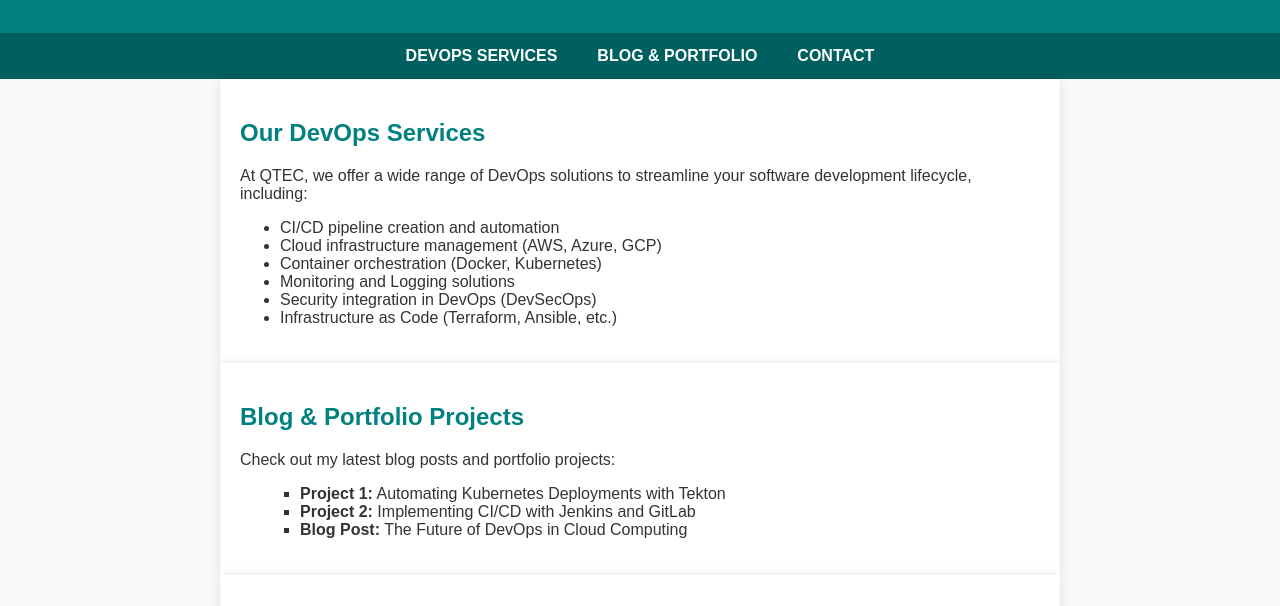
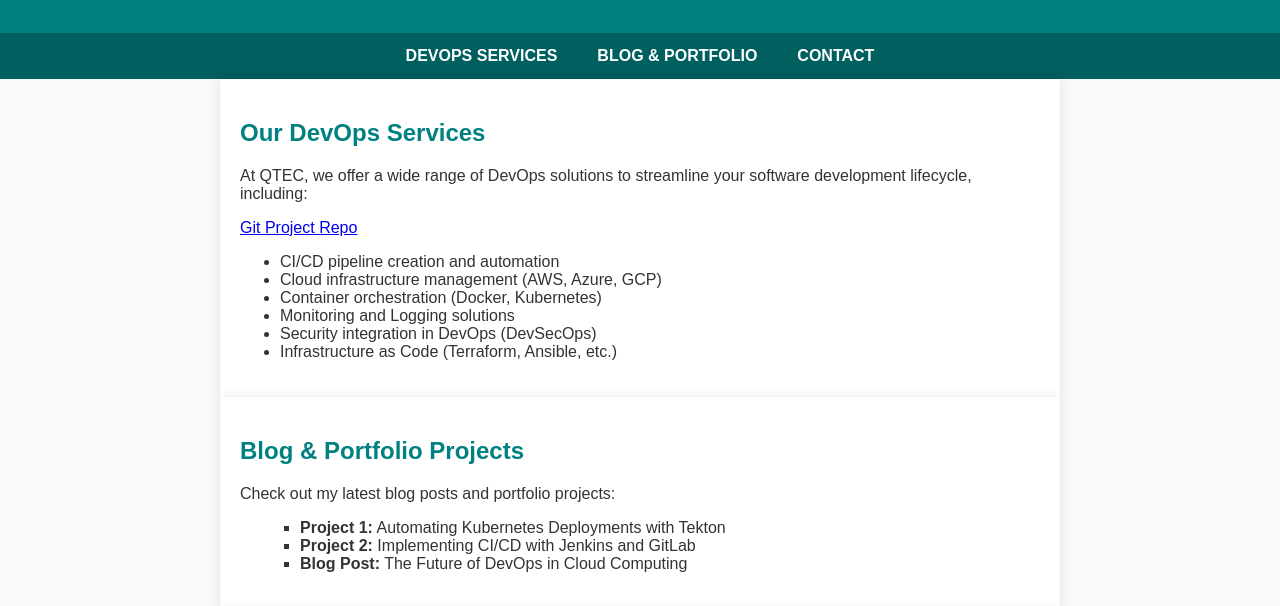
Before and after one commit to QasimUmar/QTEC, a plain HTML site: page index.html in a window 1280 px wide. Shown: the part 121-727 px from the top of the page. Drawn offline with Linux system fonts and the light colour scheme.

Commit message:
Update index.html

```diff
--- a/index.html
+++ b/index.html
@@ -91,6 +91,7 @@
 <section id="services" class="services">
     <h2>Our DevOps Services</h2>
     <p>At QTEC, we offer a wide range of DevOps solutions to streamline your software development lifecycle, including:</p>
+    <a href=https://qtech.agency/Git.html" target="_blank">Git Project Repo</a>
     <ul>
         <li>CI/CD pipeline creation and automation</li>
         <li>Cloud infrastructure management (AWS, Azure, GCP)</li>
```
